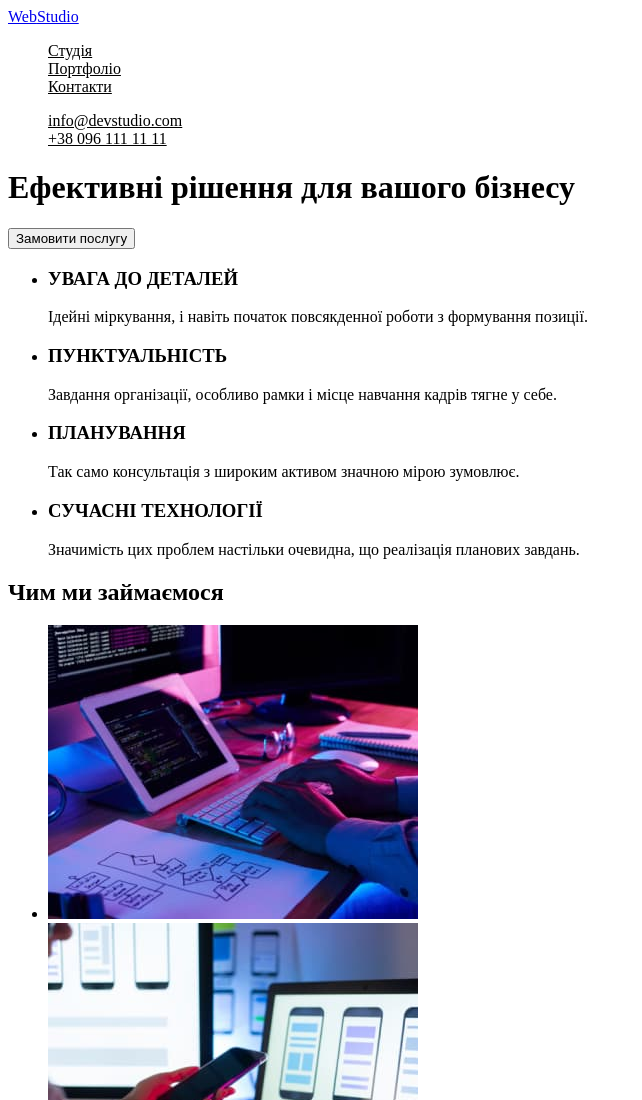
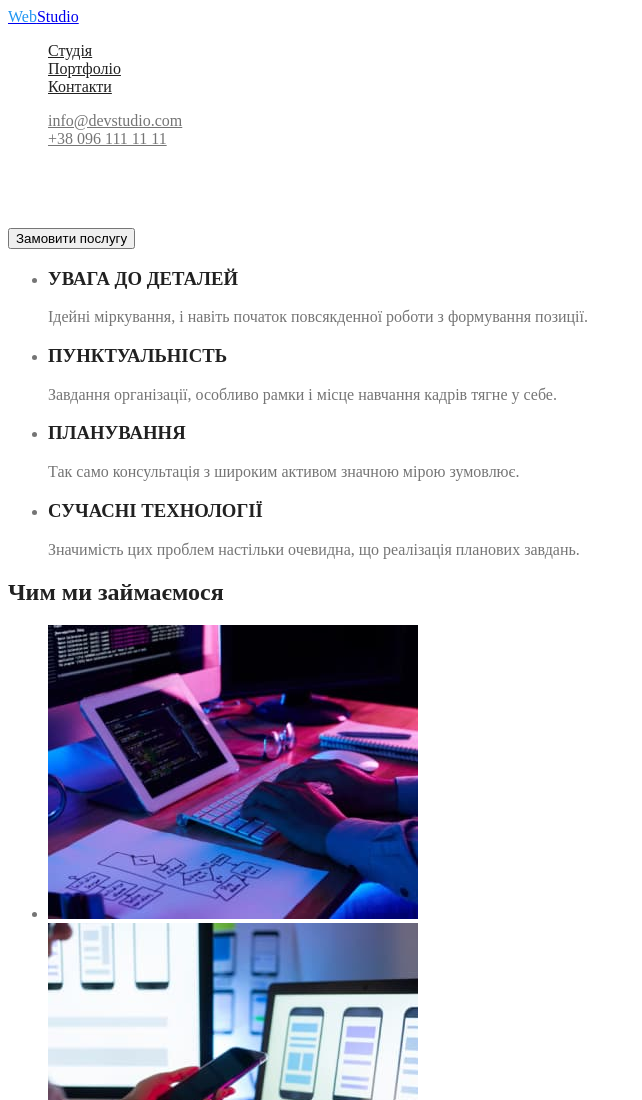
Before and after one commit to An-nettt/goit-markup-hw-02, a plain HTML site: page index.html in a window 1280 px wide. Shown: the top 1100 px of the page, without its empty margins (0-642 px from the left). Drawn offline with Linux system fonts and the light colour scheme.

Commit message:
Додано CSS-змінні

```diff
--- a/css/style.css
+++ b/css/style.css
@@ -8,24 +8,22 @@
 /* фон героя і футера #2F303A; */
 
 :root {
-    --prymary-text-color #757575;
-    --title-text-color #212121;
-    --accent-color #2196F3;
-    --hero-text #FFFFFF;
+    --prymary-text-color:#757575;
+    --title-text-color: #212121;
+    --accent-color: #2196F3;
+    --hero-text: #FFFFFF;
 }
 
 body {
-    color: var(--primary-text-color);
+    color: var(--prymary-text-color);
 }
-
 .list {
     list-style: none;
-
 }
 
 /* Лого */
 .logo {
-    color: var(--accent-color) ;
+    color: var(--accent-color);
 }
 
 /* Навігація по сайту */
```
